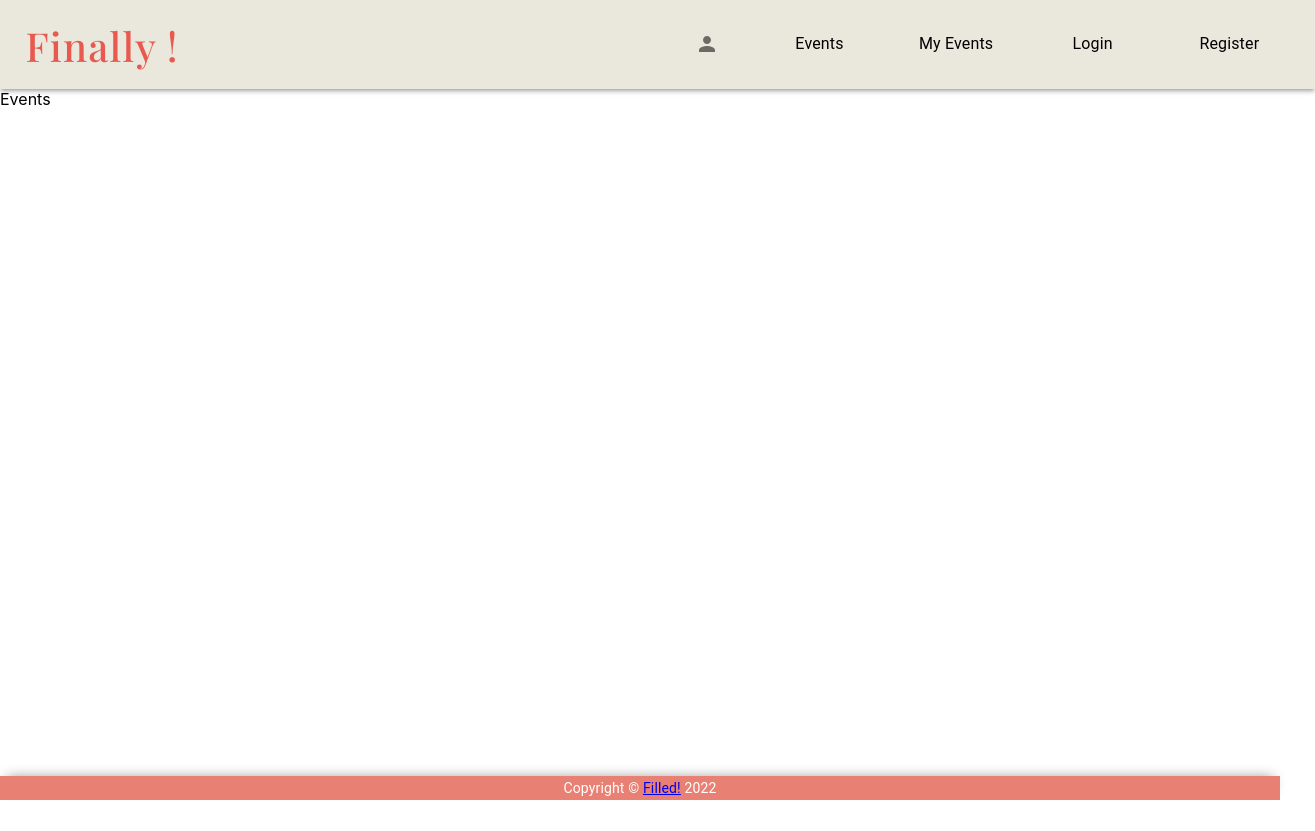
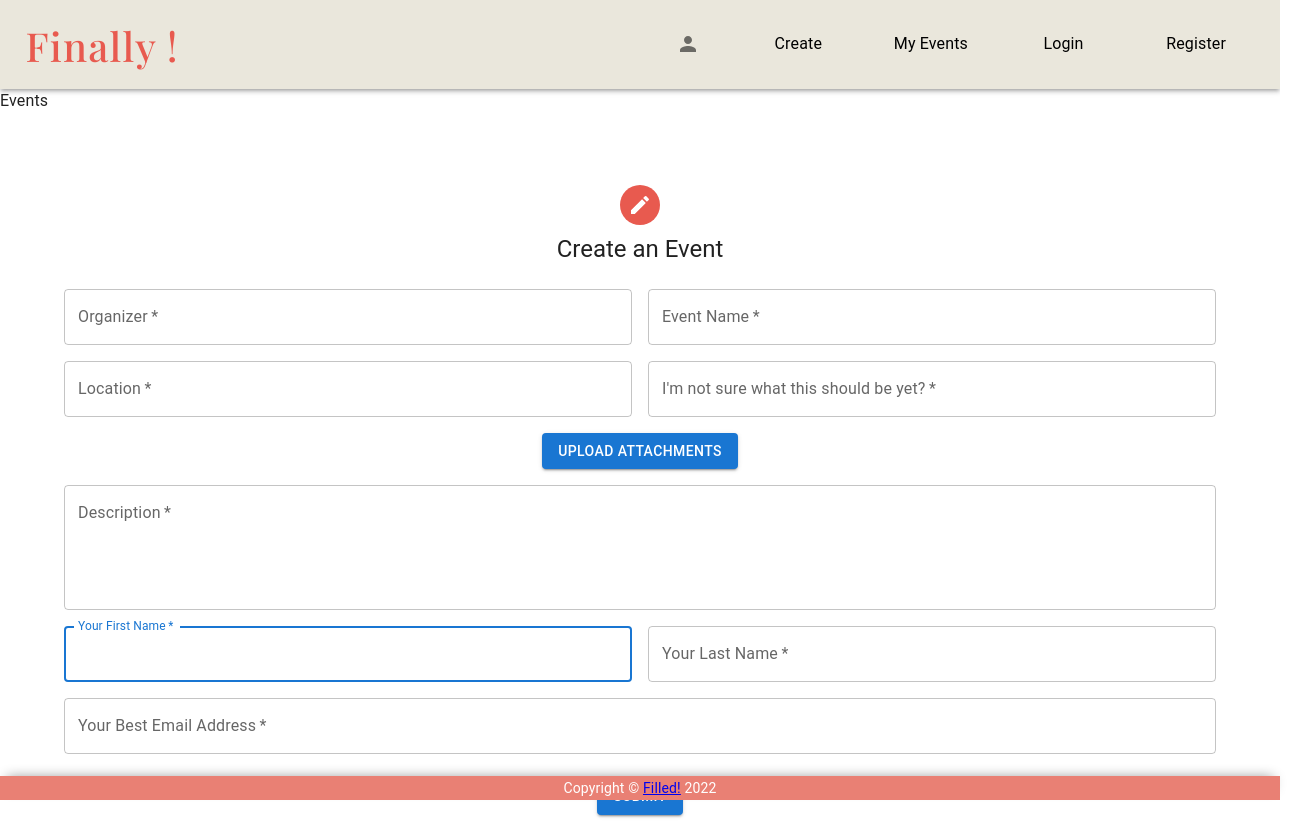
Before and after one commit to Michaela-K/bookit, a React (Create React App) app: page /events in a window 1280 px wide. Shown: the whole page, 1315 px wide, since content can reach past the window. Before the commit the page ends 800 px from the top, so only its background shows below. Built offline with nearby package versions, Linux system fonts and the light colour scheme.

Commit message:
add to create page

```diff
--- a/src/components/Events/index.js
+++ b/src/components/Events/index.js
@@ -1,8 +1,164 @@
 import React from 'react'
+
+import Avatar from '@mui/material/Avatar';
+import Button from '@mui/material/Button';
+import CssBaseline from '@mui/material/CssBaseline';
+import TextField from '@mui/material/TextField';
+import FormControlLabel from '@mui/material/FormControlLabel';
+import Checkbox from '@mui/material/Checkbox';
+import Link from '@mui/material/Link';
+import Grid from '@mui/material/Grid';
+import Box from '@mui/material/Box';
+import CreateIcon from '@mui/icons-material/Create';
+import Typography from '@mui/material/Typography';
+import Container from '@mui/material/Container';
 
 const Events = () => {
   return (
-    <div>Events</div>
+    <div> Events
+      <Container component="main" maxWidth="lg">
+        <CssBaseline />
+        <Box
+          sx={{
+            marginTop: 8,
+            display: 'flex',
+            flexDirection: 'column',
+            alignItems: 'center',
+          }}
+        >
+          <Avatar sx={{ m: 1, bgcolor: "#E85A4F" }}>
+            <CreateIcon />
+          </Avatar>
+          <Typography component="h1" variant="h5">
+           Create an Event
+          </Typography>
+          <Box component="form" noValidate sx={{ mt: 3 }}>
+            <Grid container spacing={2}>
+              <Grid item xs={12} sm={6}>
+                <TextField
+                  autoComplete="organizer"
+                  name="organizer"
+                  required
+                  fullWidth
+                  id="organizer"
+                  label="Organizer"
+                  autoFocus
+                />
+              </Grid>
+              <Grid item xs={12} sm={6}>
+                <TextField
+                  required
+                  fullWidth
+                  id="title"
+                  label="Event Name"
+                  name="title"
+                  autoComplete="title"
+                />
+              </Grid>
+              <Grid item xs={12} sm={6}>
+                <TextField
+                  required
+                  fullWidth
+                  id="location"
+                  label="Location"
+                  name="location"
+                  autoComplete="location"
+                />
+              </Grid>
+              <Grid item xs={12} sm={6}>
+                <TextField
+                  required
+                  fullWidth
+                  name="password"
+                  label="I'm not sure what this should be yet?"
+                  type="password"
+                  id="password"
+                  autoComplete="new-password"
+                />
+              </Grid>
+              <Grid container justifyContent="center"  item xs={12}>
+              <input
+                accept="image/*"
+                // className={classes.input}
+                style={{ display: 'none' }}
+                id="raised-button-file"
+                multiple
+                type="file"
+                hidden
+                />
+              <label htmlFor="raised-button-file">
+                <Button
+                 variant="contained"
+                 component="label"
+                  // variant="raised"
+                  // component="span"
+                  // className={classes.button}
+                  >
+                  Upload Attachments
+                </Button>
+              </label>
+              </Grid>
+              <Grid item xs={12}>
+                <TextField
+                  required
+                  fullWidth
+                  multiline
+                  rows={4}
+                  id="description"
+                  label="Description"
+                  name="description"
+                  autoComplete="description"
+                />
+              </Grid>
+            {/* <Grid container spacing={2}> */}
+              <Grid item xs={12} sm={6}>
+                <TextField
+                  autoComplete="given-name"
+                  name="firstName"
+                  required
+                  fullWidth
+                  id="firstName"
+                  label=" Your First Name"
+                  autoFocus
+                />
+              </Grid>
+              <Grid item xs={12} sm={6}>
+                <TextField
+                  required
+                  fullWidth
+                  id="lastName"
+                  label=" Your Last Name"
+                  name="lastName"
+                  autoComplete="family-name"
+                />
+              </Grid>
+              <Grid item xs={12}>
+                <TextField
+                  required
+                  fullWidth
+                  id="email"
+                  label="Your Best Email Address"
+                  name="email"
+                  autoComplete="email"
+                />
+              </Grid>
+            {/* </Grid> */}
+            </Grid>
+            <Grid container justifyContent="center">
+              <Grid item>
+                <Button
+                  type="submit"
+                  variant="contained"
+                  sx={{ mt: 3, mb: 2 }}
+                >
+                  Submit
+                </Button>
+              </Grid>
+            </Grid>
+          </Box>
+        </Box>
+      </Container>
+    </div>
   )
 }
 
--- a/src/components/Navbar/NavDesktop.js
+++ b/src/components/Navbar/NavDesktop.js
@@ -6,7 +6,7 @@ export default function NavDesktop({matches}){
 
   const listItem = [
     {
-      text:'Events',
+      text:'Create',
       onclick:"/events"
     },
     {
--- a/src/components/Navbar/NavMobile.js
+++ b/src/components/Navbar/NavMobile.js
@@ -98,7 +98,7 @@ export default function NavMobile() {
                   </IconButton>
                   <Divider sx={{mb: 2}} />
                     <ListItemButton>
-                      <ListItemText primary="Events" />
+                      <ListItemText primary="Create" />
                     </ListItemButton>
 
                     <ListItemButton>
```
